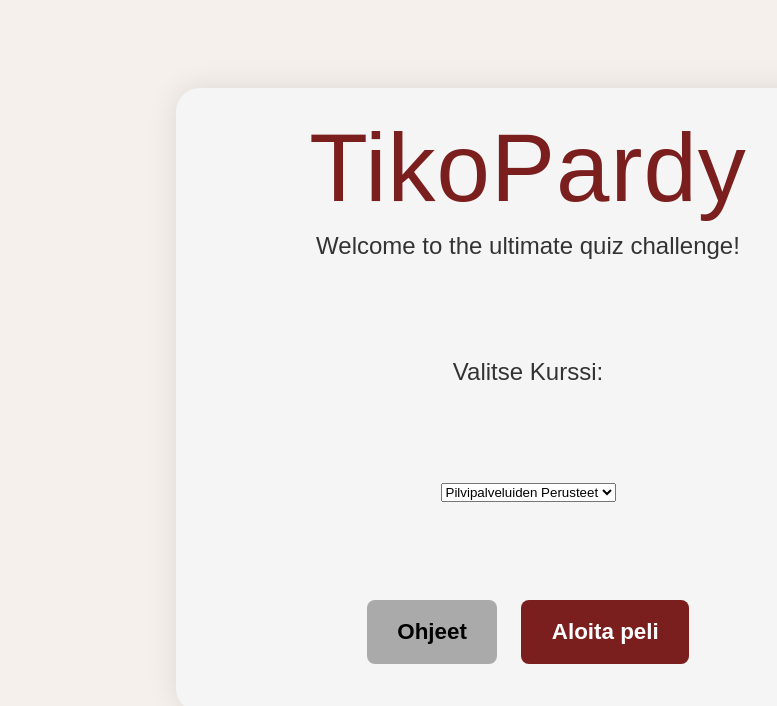
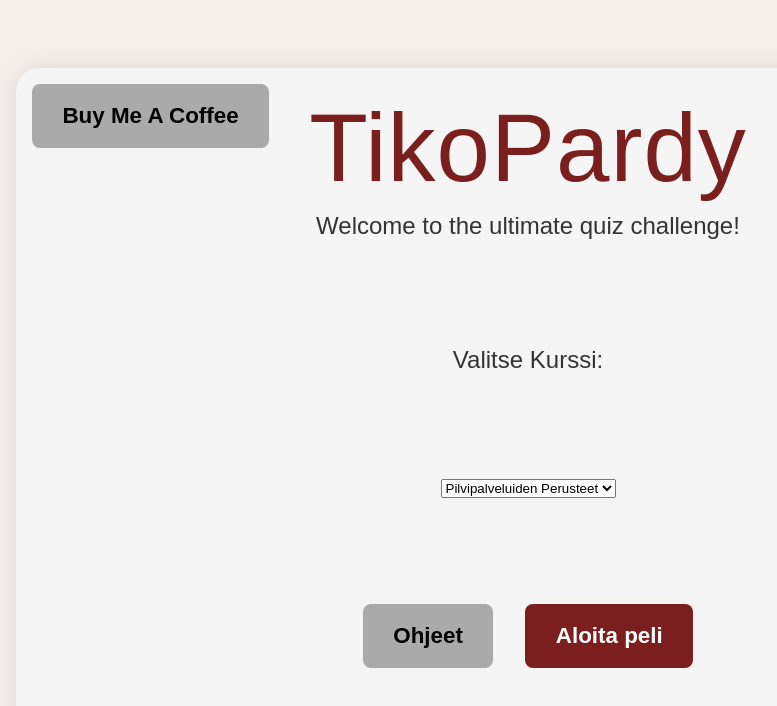
Before and after one commit to jamktiko/tikoPardy, a SvelteKit app in the folder tikoPardy/: page / in a window 1280 px wide. Shown: the top 706 px of the page, without its empty margins (112-889 px from the left). Built offline with nearby package versions, Linux system fonts and the light colour scheme; a web font is replaced by a local one.

Commit message:
Tyyli muokkauksia ja buy me a coffee lisäys

```diff
--- a/tikoPardy/src/routes/+page.svelte
+++ b/tikoPardy/src/routes/+page.svelte
@@ -20,6 +20,10 @@ let kurssit: Kurssit = $state('Pilvipalveluiden perusteet'); // Default value
 
 <main>
   <div class="game-container">
+    <div class="top-left-button">
+      <Button text="Buy Me A Coffee" onclick={() => goto('https://www.paypal.com/fi/home')} type="secondary" />
+    </div>
+
     <div class="game-content">
       <h1>TikoPardy</h1>
       <p>Welcome to the ultimate quiz challenge!</p>
@@ -50,6 +54,7 @@ let kurssit: Kurssit = $state('Pilvipalveluiden perusteet'); // Default value
 				<li>Aloita peli</li>
 				<li>Valitse selitystä vastaava käsite</li>
 				<li>Saat pisteitä oikeasta vastauksesta, väärästä vastauksesta menetät elämän</li>
+        <li>Kasvatat oikeilla vastauksilla streakkiasi, jonka kasvattaa pisteesi saamista</li>
         <li>Peli loppuu, kun elämät ovat loppu</li>
 			</ol>
 
@@ -83,15 +88,16 @@ let kurssit: Kurssit = $state('Pilvipalveluiden perusteet'); // Default value
   .game-container {
   display: flex;
   flex-direction: column;
-		justify-content: space-between; /* push content and buttons apart */
+  justify-content: space-between; /* push top and bottom apart */
   align-items: center;
   padding: 2rem;
   background-color: #f5f5f5;
   border-radius: 1.5rem;
   box-shadow: 0 0 30px rgba(0, 0, 0, 0.1);
-		width: 50vw;
-		height: 70vh;
+  width: 75vw;
+  height: 75vh;
   text-align: center;
+  position: relative; /* <-- allow absolute positioning inside */
 }
 
 	.game-content {
@@ -118,11 +124,18 @@ let kurssit: Kurssit = $state('Pilvipalveluiden perusteet'); // Default value
 		margin: 0;
 	}
 
+  .top-left-button {
+  position: absolute;
+  top: 1rem;
+  left: 1rem;
+}
+
   .button-container {
   display: flex;
   justify-content: center;
-		gap: 1.5rem;
-		margin-bottom: 1rem; /* small space from bottom */
+  flex-wrap: wrap;
+  gap: 2rem; /* <-- MORE space between buttons */
+  margin-bottom: 2rem; /* Push buttons closer to bottom */
 }
 
 	.instructions {
```
Lines whose indentation alone changed are shown as unchanged.
